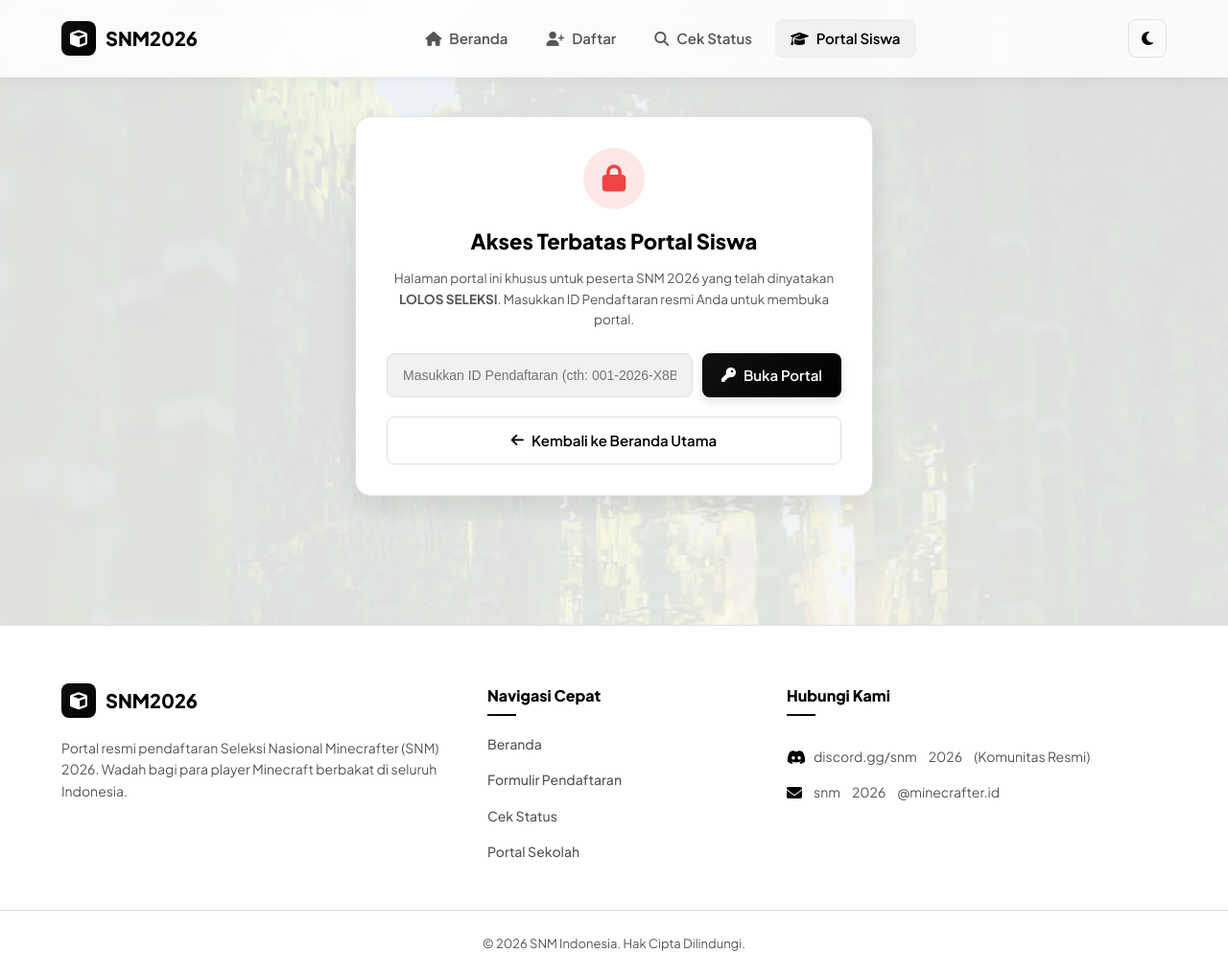
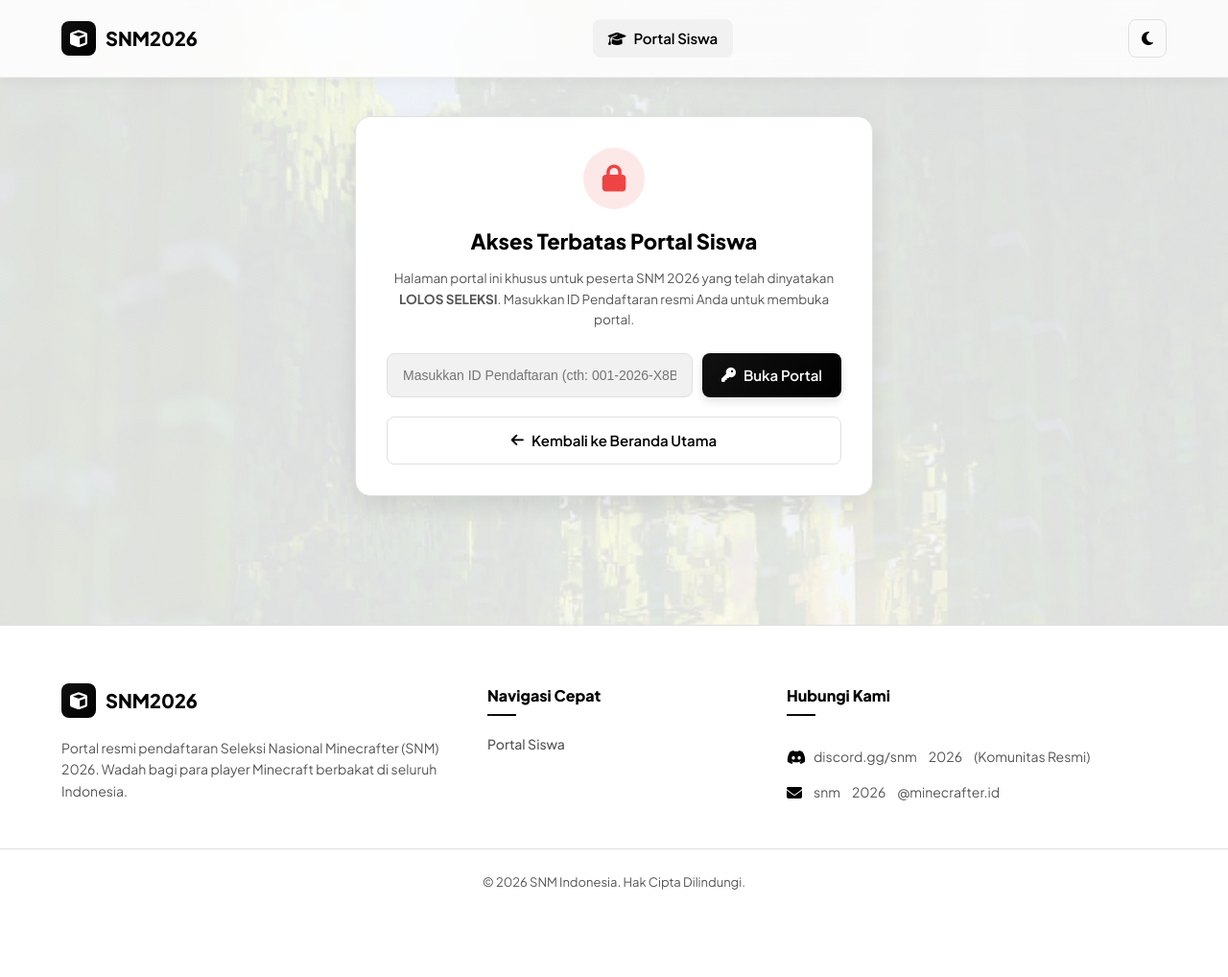
Before and after one commit to annafi2/SNMC, a website: page portal.html in a window 1280 px wide. Shown: the whole page at 96% size. After the commit the page ends 953 px from the top, so only its background shows below. Drawn offline with nearby package versions, Linux system fonts and the light colour scheme; no server answers.

Commit message:
fix: remove Beranda, Daftar, Cek Status links from portal.html navbar, leaving exclusively Portal Siswa

```diff
--- a/portal.html
+++ b/portal.html
@@ -306,9 +306,6 @@
 
       <nav class="main-nav" id="main-nav">
         <ul>
-          <li><a href="index.html#home" class="nav-link"><i class="fa-solid fa-house"></i> Beranda</a></li>
-          <li><a href="index.html#daftar" class="nav-link"><i class="fa-solid fa-user-plus"></i> Daftar</a></li>
-          <li><a href="index.html#cek-status" class="nav-link"><i class="fa-solid fa-magnifying-glass"></i> Cek Status</a></li>
           <li><a href="portal.html" class="nav-link active"><i class="fa-solid fa-graduation-cap"></i> Portal Siswa</a></li>
         </ul>
       </nav>
@@ -644,10 +641,7 @@
       <div class="footer-links">
         <h3>Navigasi Cepat</h3>
         <ul>
-          <li><a href="index.html#home">Beranda</a></li>
-          <li><a href="index.html#daftar">Formulir Pendaftaran</a></li>
-          <li><a href="index.html#cek-status">Cek Status</a></li>
-          <li><a href="portal.html">Portal Sekolah</a></li>
+          <li><a href="portal.html">Portal Siswa</a></li>
         </ul>
       </div>
 
```
